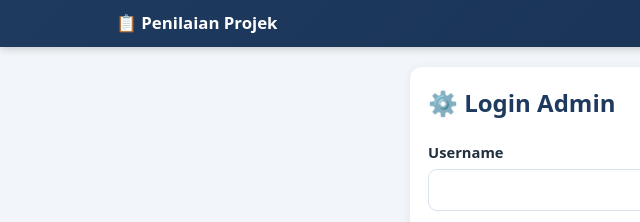
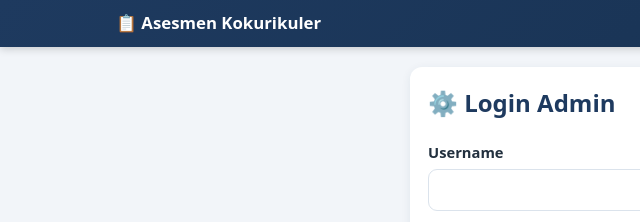
Before and after one commit to pakgun10/gezyasesmenprojek, a website: page public/admin.html in a window 1280 px wide. Shown: the top 222 px of the page, 0-640 px from the left. Drawn offline with Linux system fonts and the light colour scheme; no server answers.

Commit message:
Judul tab & brand admin: Penilaian Projek -> Asesmen Kokurikuler
Hanya identitas aplikasi di admin.html (title tab browser dan brand
di topbar). Sebutan modul 'Penilaian Projek' di panel Kelas 8/9 dan
teks modul senam tidak diubah karena merujuk modulnya, bukan nama
aplikasi.

```diff
--- a/public/admin.html
+++ b/public/admin.html
@@ -3,14 +3,14 @@
 <head>
   <meta charset="utf-8">
   <meta name="viewport" content="width=device-width, initial-scale=1">
-  <title>Penilaian Projek — Admin</title>
+  <title>Asesmen Kokurikuler — Admin</title>
   <link rel="stylesheet" href="css/style.css?v=20261024a">
 </head>
 <body>
   <div class="no-print">
     <header class="topbar">
       <div class="wrap topbar-in">
-        <span class="brand"><a href="index.html">📋 Penilaian Projek</a></span>
+        <span class="brand"><a href="index.html">📋 Asesmen Kokurikuler</a></span>
         <span class="spacer"></span>
         <span id="admin-nama" class="who"></span>
         <button id="btn-logout" class="btn btn-ghost btn-sm hidden" type="button">Keluar</button>
```
